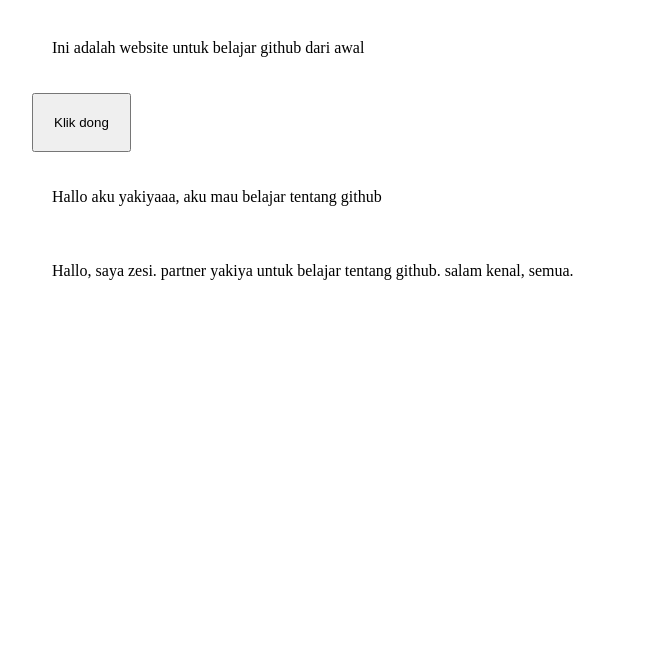
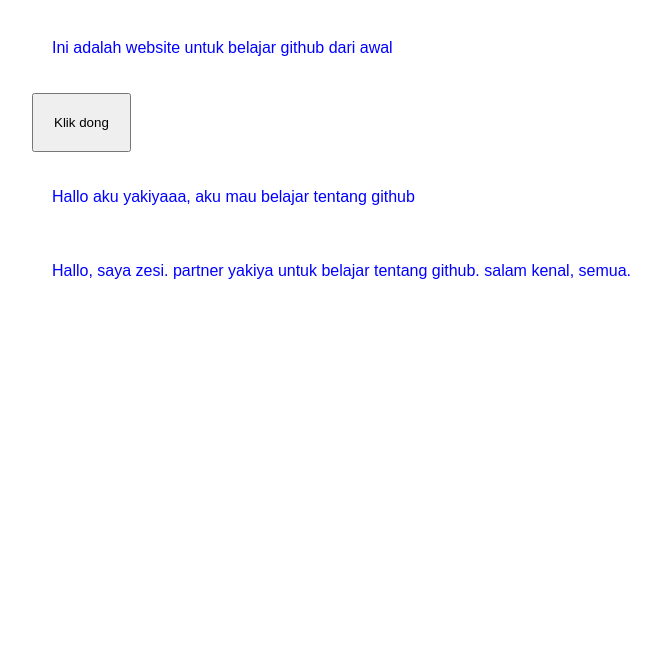
Before and after one commit to yakiya003/belajar, a plain HTML site: page index.html in a window 1280 px wide. Shown: the part 149-800 px from the top of the page, without its empty margins (16-677 px from the left). Drawn offline with Linux system fonts and the light colour scheme.

Commit message:
mengedit css bagian body

```diff
--- a/style.css
+++ b/style.css
@@ -1,3 +1,9 @@
 *{
     padding : 20px;
 }
+
+body{
+    font-family: arial;
+    font-size: medium;
+    color: blue;
+}
```
